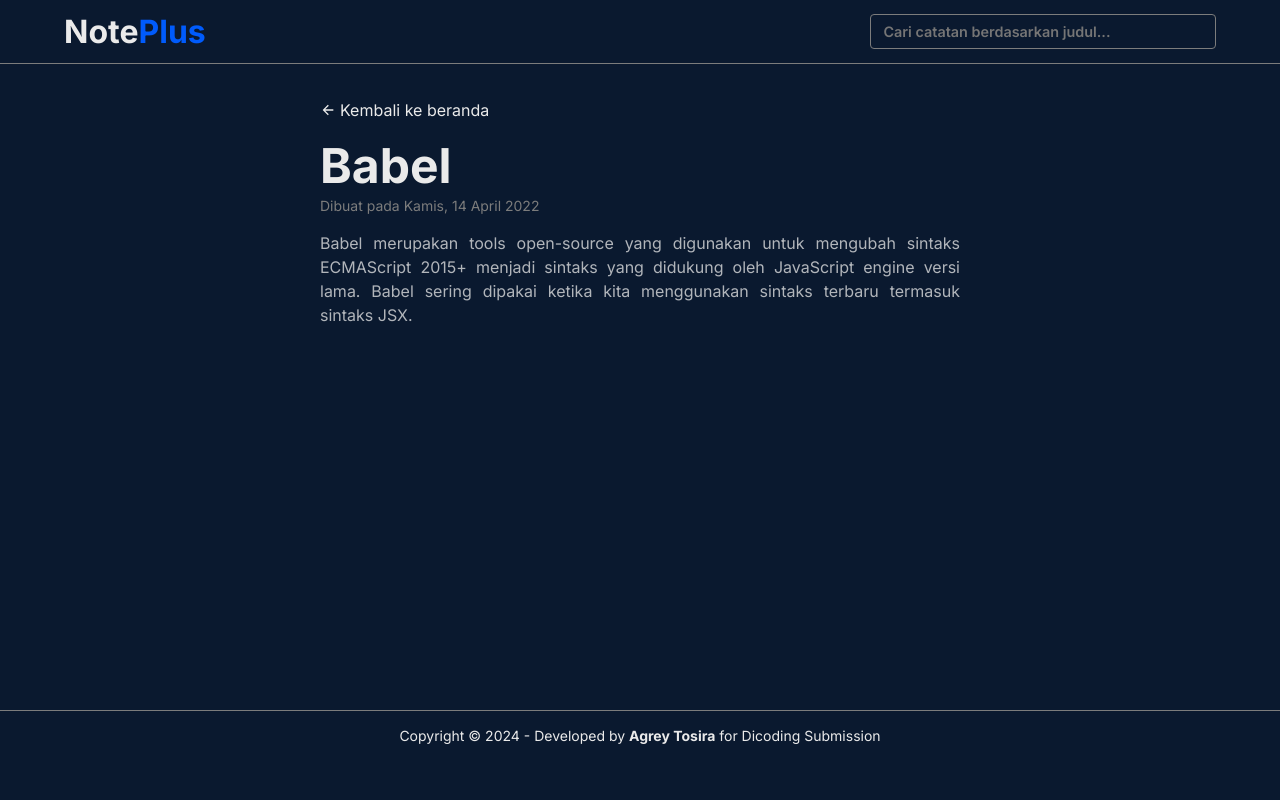
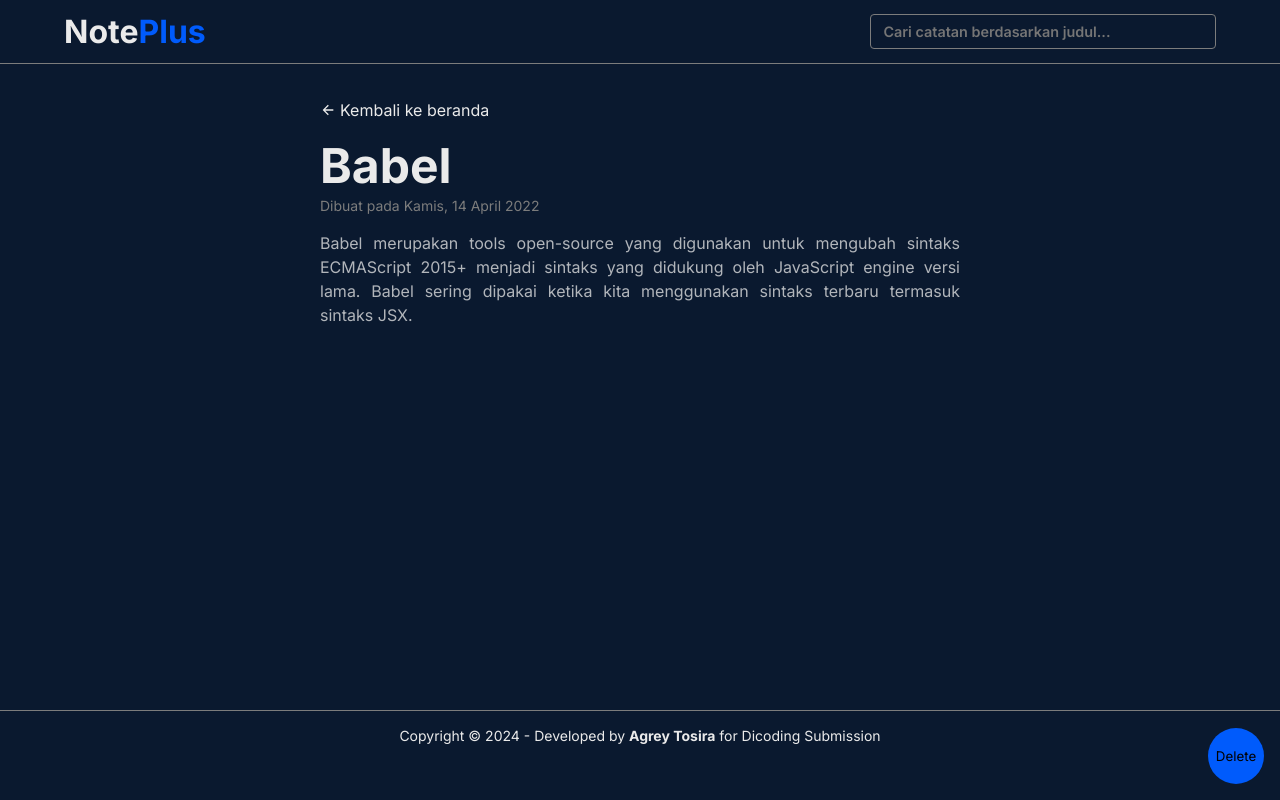
Before and after one commit to agreytosira/noteplus, a React (Vite) app: page /note/notes-1 in a window 1280 px wide. Built offline with nearby package versions, Linux system fonts and the light colour scheme.

Commit message:
refactor: finishing delete button feature

```diff
--- a/src/App.jsx
+++ b/src/App.jsx
@@ -1,12 +1,19 @@
 import React, { Component } from 'react';
-import { getAllNotes } from './utils/data';
+import { deleteNote, getAllNotes } from './utils/data';
 import FloatingButton from './components/FloatingButton';
 import NoteAddModal from './components/NoteAddModal';
 import Header from './components/Header';
 import HomePage from './pages/HomePage';
 import Footer from './components/Footer';
-import { Routes, Route } from 'react-router-dom';
+import { Routes, Route, useNavigate } from 'react-router-dom';
 import Detail from './pages/Detail';
+import Swal from 'sweetalert2';
+
+function NoteAppWrapper() {
+    const navigate = useNavigate();
+
+    return <NoteApp navigate={navigate} />;
+}
 
 export class NoteApp extends Component {
     constructor(props) {
@@ -48,9 +55,31 @@ export class NoteApp extends Component {
         });
     }
 
-    onDeleteHandler(id) {
-        const notes = this.state.notes.filter((note) => note.id !== id);
-        this.setState({ notes });
+    onDeleteHandler(id, title) {
+        Swal.fire({
+            title: 'Yakin hapus data catatan?',
+            text: 'Kamu tidak akan bisa mengembalikan catatan yang sudah dihapus!',
+            icon: 'warning',
+            showCancelButton: true,
+            confirmButtonText: 'Ya, hapus!',
+            cancelButtonText: 'Batal'
+        }).then((result) => {
+            if (result.isConfirmed) {
+                Swal.fire({
+                    title: 'Berhasil!',
+                    text: `Catatan dengan judul ${title} berhasil dihapus`,
+                    icon: 'success',
+                    timer: 1000
+                });
+                deleteNote(id);
+                this.props.navigate('/');
+                this.setState(() => {
+                    return {
+                        notes: getAllNotes()
+                    };
+                });
+            }
+        });
     }
 
     toggleArchivedHandler(id) {
@@ -86,9 +115,9 @@ export class NoteApp extends Component {
             <>
                 <Header searchHandler={this.onSearchHandler} />
                 <Routes>
-                    <Route path='/' element={<HomePage notes={filteredNotes} toggleArchived={this.toggleArchivedHandler} onDelete={this.onDeleteHandler} />} />
-                    <Route path='/archived' element={<HomePage notes={filteredNotes} toggleArchived={this.toggleArchivedHandler} onDelete={this.onDeleteHandler} showArchived={true} />} />
-                    <Route path='/note/:id' element={<Detail />} />
+                    <Route path='/' element={<HomePage notes={filteredNotes} toggleArchived={this.toggleArchivedHandler} />} />
+                    <Route path='/archived' element={<HomePage notes={filteredNotes} toggleArchived={this.toggleArchivedHandler} showArchived={true} />} />
+                    <Route path='/note/:id' element={<Detail onDelete={this.onDeleteHandler} />} />
                 </Routes>
 
                 {/* <HomePage notes={filteredNotes} toggleArchived={this.toggleArchivedHandler} onDelete={this.onDeleteHandler} />
@@ -101,4 +130,4 @@ export class NoteApp extends Component {
     }
 }
 
-export default NoteApp;
+export default NoteAppWrapper;
--- a/src/components/FloatingButton.jsx
+++ b/src/components/FloatingButton.jsx
@@ -1,11 +1,9 @@
 import React from 'react';
 
-function FloatingButton({ toggleHandler }) {
+function FloatingButton({ children, id, title, onDelete }) {
     return (
-        <button className='floating-button' onClick={toggleHandler}>
-            <svg xmlns='http://www.w3.org/2000/svg' viewBox='0 0 24 24' fill='currentColor'>
-                <path d='M11 11V5H13V11H19V13H13V19H11V13H5V11H11Z'></path>
-            </svg>
+        <button className='floating-button' onClick={() => onDelete(id, title)}>
+            {children}
         </button>
     );
 }
--- a/src/components/NoteItem.jsx
+++ b/src/components/NoteItem.jsx
@@ -3,28 +3,7 @@ import { showFormattedDate } from '../utils/format';
 import Swal from 'sweetalert2';
 import { Link } from 'react-router-dom';
 
-function confirmDelete(id, onDelete, title) {
-    Swal.fire({
-        title: 'Yakin hapus data catatan?',
-        text: 'Kamu tidak akan bisa mengembalikan catatan yang sudah dihapus!',
-        icon: 'warning',
-        showCancelButton: true,
-        confirmButtonText: 'Ya, hapus!',
-        cancelButtonText: 'Batal'
-    }).then((result) => {
-        if (result.isConfirmed) {
-            onDelete(id);
-            Swal.fire({
-                title: 'Berhasil!',
-                text: `Catatan dengan judul ${title} berhasil dihapus`,
-                icon: 'success',
-                timer: 1000
-            });
-        }
-    });
-}
-
-function NoteItem({ id, title, body, createdAt, toggleArchived, onDelete, archived }) {
+function NoteItem({ id, title, body, createdAt }) {
     return (
         <Link className='note-item' id={id} to={`/note/${id}`}>
             <div className='note-item__body'>
--- a/src/pages/Detail.jsx
+++ b/src/pages/Detail.jsx
@@ -1,10 +1,11 @@
 import React from 'react';
 import { useParams } from 'react-router-dom';
-import { getNote } from '../utils/data';
+import { getNote, deleteNote } from '../utils/data';
 import { Link } from 'react-router-dom';
 import { showFormattedDate } from '../utils/format';
+import FloatingButton from '../components/FloatingButton';
 
-function Detail() {
+function Detail({ onDelete }) {
     const { id } = useParams();
     const { title, body, createdAt } = getNote(id);
 
@@ -22,6 +23,9 @@ function Detail() {
                     <span>Dibuat pada {showFormattedDate(createdAt)}</span>
                     <p>{body}</p>
                 </div>
+                <FloatingButton onDelete={onDelete} id={id} title={title}>
+                    Delete
+                </FloatingButton>
             </main>
         </>
     );
--- a/src/pages/HomePage.jsx
+++ b/src/pages/HomePage.jsx
@@ -2,7 +2,7 @@ import React from 'react';
 import NoteList from '../components/NoteList';
 import { Link } from 'react-router-dom';
 
-function HomePage({ notes, toggleArchived, onDelete, showArchived }) {
+function HomePage({ notes, showArchived }) {
     return (
         <>
             <main className='note'>
@@ -12,17 +12,17 @@ function HomePage({ notes, toggleArchived, onDelete, showArchived }) {
                         <nav>
                             <ul>
                                 <li>
-                                    <Link to='/' className={!showArchived && 'active'}>
+                                    <Link to='/' className={!showArchived ? 'active' : ''}>
                                         Sedang Aktif
                                     </Link>
-                                    <Link to='/archived' className={showArchived && 'active'}>
+                                    <Link to='/archived' className={showArchived ? 'active' : ''}>
                                         Diarsipkan
                                     </Link>
                                 </li>
                             </ul>
                         </nav>
                     </div>
-                    <NoteList notes={notes} toggleArchived={toggleArchived} onDelete={onDelete} showArchived={showArchived} />
+                    <NoteList notes={notes} showArchived={showArchived} />
                 </section>
             </main>
         </>
```
